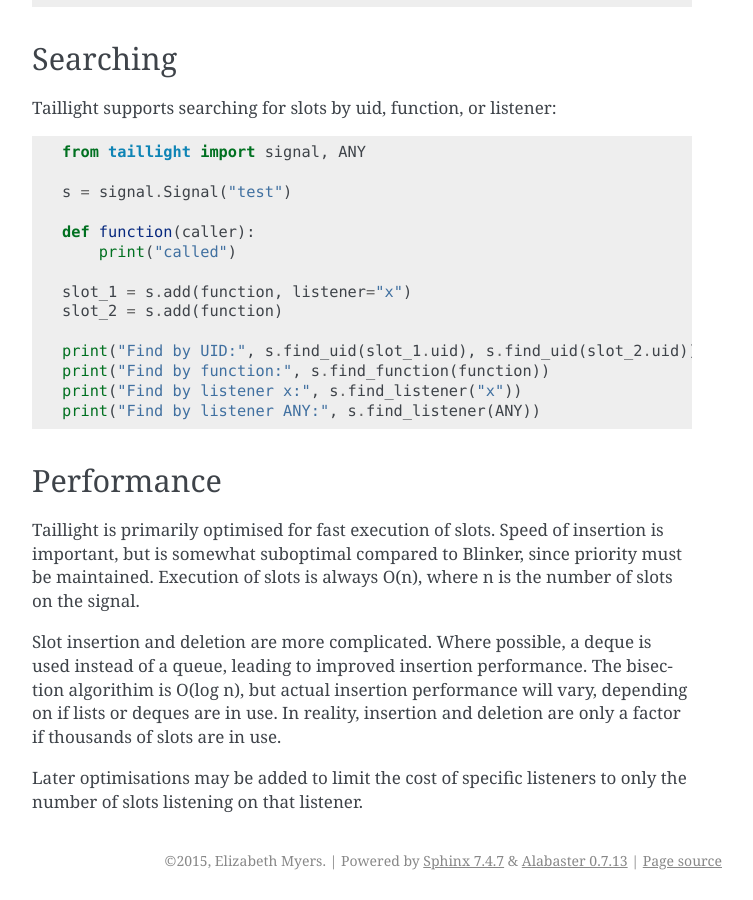
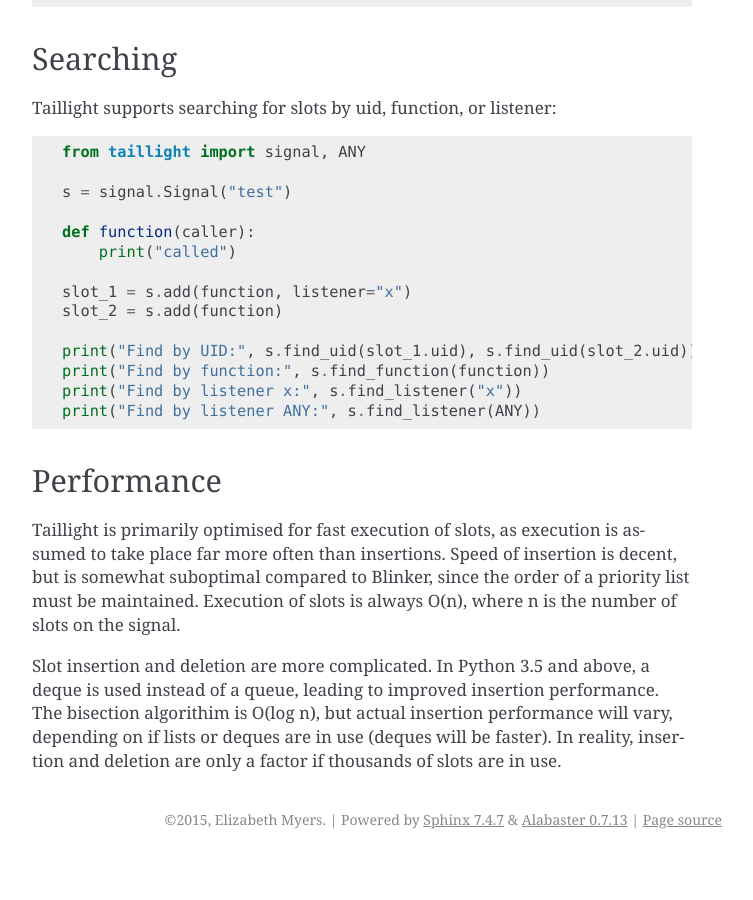
Before and after one commit to Elizafox/taillight, a Sphinx documentation site: the page built from doc/intro.rst, in a window 1280 px wide and 900 px high, scrolled down 1785 px. Shown: the whole window, without its empty margins (388-1141 px from the left). Built offline with Sphinx 7.4.7, drawn with Linux system fonts in a browser that asks for light colours; after the commit the page ends 2644 px from its top, so only the background shows below that.

```diff
--- a/doc/intro.rst
+++ b/doc/intro.rst
@@ -114,16 +114,15 @@ Taillight supports searching for slots by uid, function, or listener:
 Performance
 -----------
 
-Taillight is primarily optimised for fast execution of slots. Speed of
-insertion is important, but is somewhat suboptimal compared to Blinker, since
-priority must be maintained. Execution of slots is always O(n), where n is the
-number of slots on the signal.
+Taillight is primarily optimised for fast execution of slots, as execution is
+assumed to take place far more often than insertions. Speed of insertion is
+decent, but is somewhat suboptimal compared to Blinker, since the order of a
+priority list must be maintained. Execution of slots is always O(n), where n
+is the number of slots on the signal.
 
-Slot insertion and deletion are more complicated. Where possible, a deque is
-used instead of a queue, leading to improved insertion performance. The
-bisection algorithim is O(log n), but actual insertion performance will vary,
-depending on if lists or deques are in use. In reality, insertion and deletion
-are only a factor if thousands of slots are in use.
-
-Later optimisations may be added to limit the cost of specific listeners to
-only the number of slots listening on that listener.
+Slot insertion and deletion are more complicated. In Python 3.5 and above, a
+deque is used instead of a queue, leading to improved insertion performance.
+The bisection algorithim is O(log n), but actual insertion performance will
+vary, depending on if lists or deques are in use (deques will be faster). In
+reality, insertion and deletion are only a factor if thousands of slots are
+in use.
--- a/setup.py
+++ b/setup.py
@@ -3,7 +3,7 @@
 from setuptools import setup, find_packages
 
 setup(name="taillight",
-      version="0.3b3",
+      version="0.3b4",
       description="An implementation of sigs and slots, with priorities.",
       author="Elizabeth Myers",
       author_email="elizabeth@interlinked.me",
@@ -15,9 +15,9 @@ setup(name="taillight",
           "Topic :: Software Development",
           "Topic :: Software Development :: Libraries :: Python Modules",
           "Programming Language :: Python :: 3 :: Only",
-          "Programming Language :: Python :: 3.3",
           "Programming Language :: Python :: 3.4",
           "Programming Language :: Python :: 3.5",
+          "Programming Language :: Python :: 3.6",
           "Operating System :: OS Independent",
           "License :: DFSG approved",
       ])
--- a/taillight/__init__.py
+++ b/taillight/__init__.py
@@ -1,4 +1,4 @@
-# Copyright © 2015 Elizabeth Myers. All rights reserved.
+# Copyright © 2017 Elizabeth Myers. All rights reserved.
 # This file is part of the taillight project. See LICENSE in the root
 # directory for licensing information.
 
```
Also changed, not shown: README.md (+1 -1 lines), .travis.yml, 4 other files.
